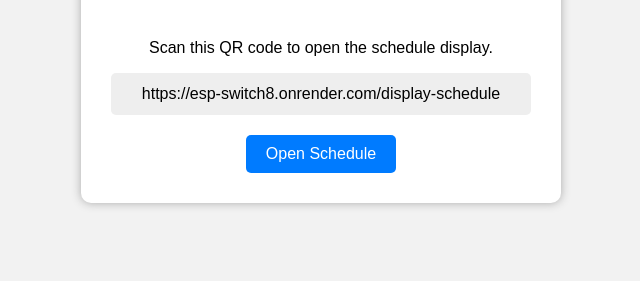
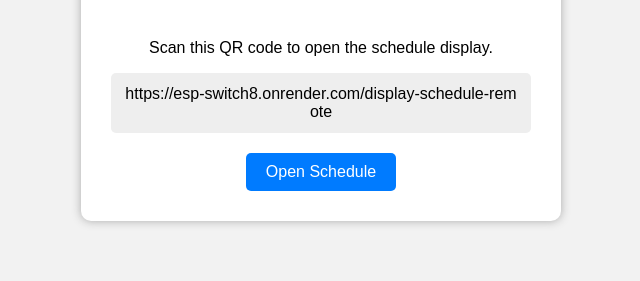
Before and after one commit to rkmjld2/esp_switch8_remote, a PHP site: page /qr.php in a window 1280 px wide. Shown: the part 519-800 px from the top of the page, without its empty margins (319-959 px from the left). Run offline with PHP 8.4, Linux system fonts and the light colour scheme.

Commit message:
Change display URL in QR code generation
Updated the display URL for the schedule in the QR code generation.

```diff
--- a/qr.php
+++ b/qr.php
@@ -7,7 +7,7 @@
 
 $base_url = "https://esp-switch8.onrender.com";
 
-$display_url = $base_url . "/display-schedule";
+$display_url = $base_url . "/display-schedule-remote";
 
 $qr_url =
     "https://api.qrserver.com/v1/create-qr-code/"
```
